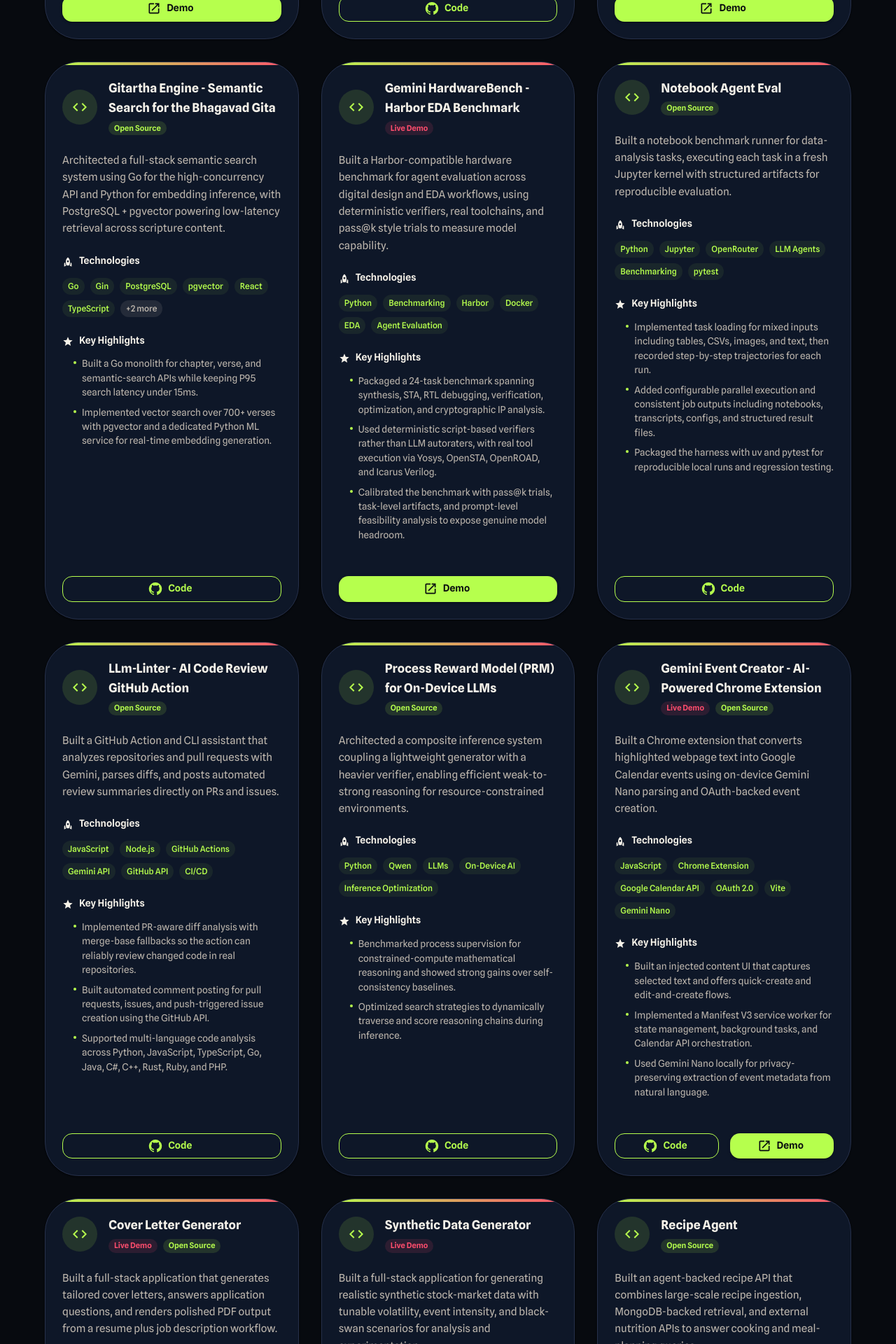
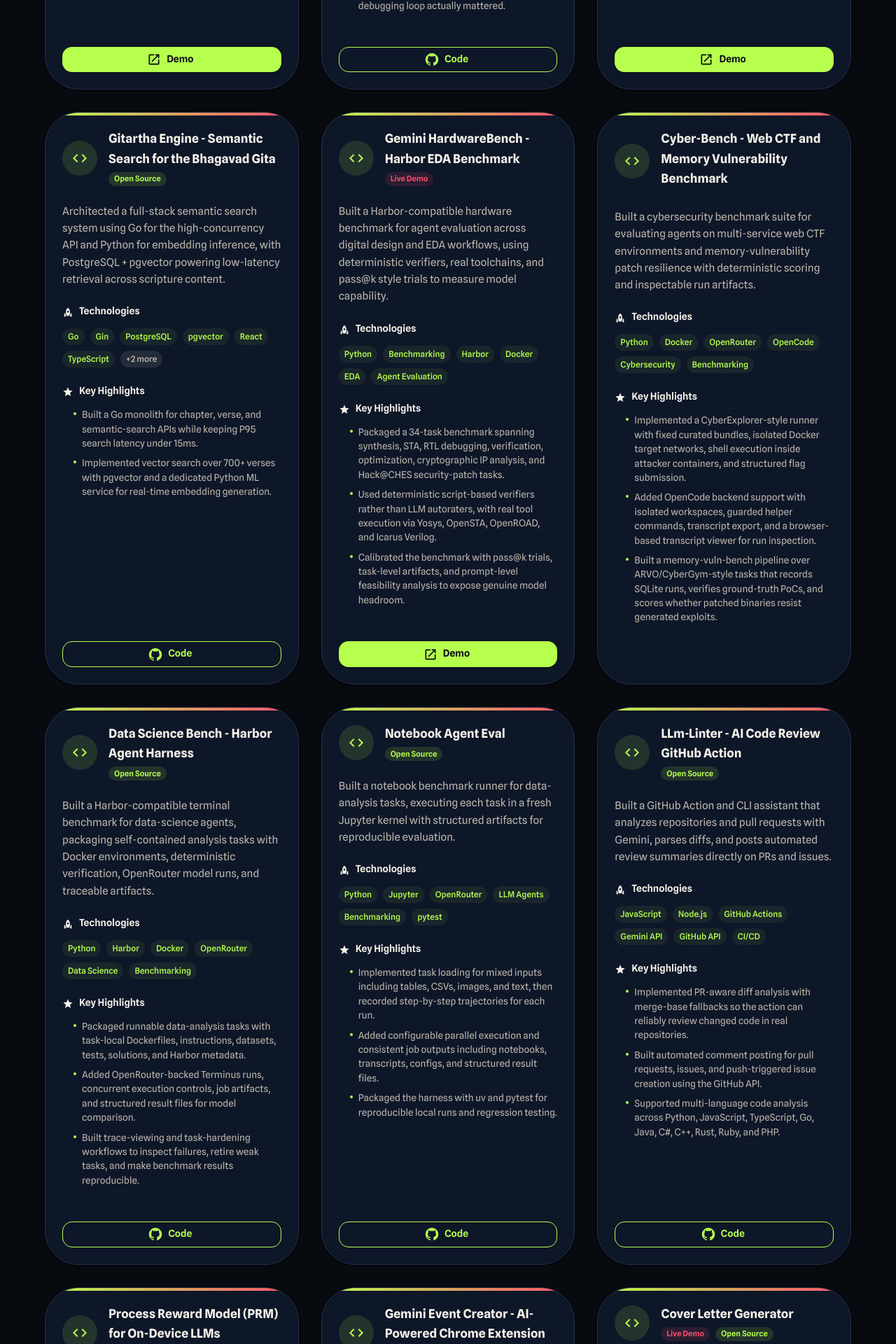
Before and after one commit to devangb3/dev-portfolio, a React (Create React App) app: page / in a window 1280 px wide. Shown: the part 3780-5700 px from the top of the page at 70% size. Built offline with nearby package versions, Linux system fonts and the light colour scheme.

Commit message:
chore: update projects

```diff
--- a/src/constants.js
+++ b/src/constants.js
@@ -6,8 +6,8 @@ export const projects = [
     id: "pilotcrew-gen-eval",
     title: "Agentic Eval Platform",
     description:
-      "Built an evaluation platform for testing and improving LLM and agent reliability across structured tasks, iterative workflows, and evaluation loops.",
-    technologies: ["Python", "MongoDB", "LLM Evaluations", "Prompt Optimization", "Adversarial Testing"],
+      "Built an evaluation platform for testing and improving LLM and agent reliability across structured tasks, coding agents, RAG workflows, tool use, and iterative prompt-optimization loops.",
+    technologies: ["Python", "MongoDB", "LLM Evaluations", "Prompt Optimization", "OpenRouter", "Observability"],
     highlights: [
       "Built infrastructure for repeatable evaluations, structured run tracking, and comparison of prompt or system changes over time.",
       "Designed the platform to support iterative experimentation with persistent artifacts and analysis-friendly outputs.",
@@ -22,10 +22,11 @@ export const projects = [
     title: "CausalFlow - Autonomous Agent Debugging Framework",
     description:
       "Built an interpretable agentic debugging framework that improved long-horizon reasoning performance by 40% over baseline and grounded agent behavior in deterministic, verifiable environments.",
-    technologies: ["Python", "LLMs", "Agentic Frameworks", "Debugging", "Synthetic Environments"],
+    technologies: ["Python", "LLMs", "Agentic Frameworks", "Debugging", "Synthetic Environments", "Ablation Studies"],
     highlights: [
       "Built an interpretable framework to localize and repair failure modes in multi-step reasoning chains for long-horizon tasks.",
-      "Engineered deterministic synthetic environments that replaced fuzzy world modeling with verifiable state transitions and measurable outcomes."
+      "Engineered deterministic synthetic environments that replaced fuzzy world modeling with verifiable state transitions and measurable outcomes.",
+      "Added baseline comparisons plus judge, minimality, and no-gold repair-prompt ablations to stress-test which parts of the debugging loop actually mattered."
     ],
     demoUrl: "#",
     githubUrl: "https://github.com/devangb3/CF-Implementation",
@@ -67,13 +68,43 @@ export const projects = [
       "Built a Harbor-compatible hardware benchmark for agent evaluation across digital design and EDA workflows, using deterministic verifiers, real toolchains, and pass@k style trials to measure model capability.",
     technologies: ["Python", "Benchmarking", "Harbor", "Docker", "EDA", "Agent Evaluation"],
     highlights: [
-      "Packaged a 24-task benchmark spanning synthesis, STA, RTL debugging, verification, optimization, and cryptographic IP analysis.",
+      "Packaged a 34-task benchmark spanning synthesis, STA, RTL debugging, verification, optimization, cryptographic IP analysis, and Hack@CHES security-patch tasks.",
       "Used deterministic script-based verifiers rather than LLM autoraters, with real tool execution via Yosys, OpenSTA, OpenROAD, and Icarus Verilog.",
       "Calibrated the benchmark with pass@k trials, task-level artifacts, and prompt-level feasibility analysis to expose genuine model headroom."
     ],
     demoUrl: "https://pilotcrew.ai/hardwarebench/harbor-dashboard",
     githubUrl: "#",
     isOpenSource: false
+  },
+  {
+    id: "cyber-bench",
+    title: "Cyber-Bench - Web CTF and Memory Vulnerability Benchmark",
+    description:
+      "Built a cybersecurity benchmark suite for evaluating agents on multi-service web CTF environments and memory-vulnerability patch resilience with deterministic scoring and inspectable run artifacts.",
+    technologies: ["Python", "Docker", "OpenRouter", "OpenCode", "Cybersecurity", "Benchmarking"],
+    highlights: [
+      "Implemented a CyberExplorer-style runner with fixed curated bundles, isolated Docker target networks, shell execution inside attacker containers, and structured flag submission.",
+      "Added OpenCode backend support with isolated workspaces, guarded helper commands, transcript export, and a browser-based transcript viewer for run inspection.",
+      "Built a memory-vuln-bench pipeline over ARVO/CyberGym-style tasks that records SQLite runs, verifies ground-truth PoCs, and scores whether patched binaries resist generated exploits."
+    ],
+    demoUrl: "#",
+    githubUrl: "https://github.com/PilotcrewAI/Cyber-Bench",
+    isOpenSource: false
+  },
+  {
+    id: "data-science-bench",
+    title: "Data Science Bench - Harbor Agent Harness",
+    description:
+      "Built a Harbor-compatible terminal benchmark for data-science agents, packaging self-contained analysis tasks with Docker environments, deterministic verification, OpenRouter model runs, and traceable artifacts.",
+    technologies: ["Python", "Harbor", "Docker", "OpenRouter", "Data Science", "Benchmarking"],
+    highlights: [
+      "Packaged runnable data-analysis tasks with task-local Dockerfiles, instructions, datasets, tests, solutions, and Harbor metadata.",
+      "Added OpenRouter-backed Terminus runs, concurrent execution controls, job artifacts, and structured result files for model comparison.",
+      "Built trace-viewing and task-hardening workflows to inspect failures, retire weak tasks, and make benchmark results reproducible."
+    ],
+    demoUrl: "#",
+    githubUrl: "https://github.com/devangb3/DataScience-Bench",
+    isOpenSource: true
   },
   {
     id: "notebook-agent-eval",
@@ -138,12 +169,12 @@ export const projects = [
     id: "cover-letter-generator",
     title: "Cover Letter Generator",
     description:
-      "Built a full-stack application that generates tailored cover letters, answers application questions, and renders polished PDF output from a resume plus job description workflow.",
-    technologies: ["Python", "Flask", "React", "Vite", "OpenRouter", "PDF Generation", "Docker"],
+      "Built a full-stack application that generates tailored cover letters, answers application questions, performs company-aware research, and renders editable PDF/resume outputs from a resume plus job description workflow.",
+    technologies: ["Python", "Flask", "React", "Vite", "OpenRouter", "Web Search", "PDF Generation", "Docker"],
     highlights: [
       "Implemented OpenRouter-based generation with a YAML-driven model allowlist enforced in both backend validation and frontend selection.",
-      "Built PDF rendering and download flows alongside a React frontend served through the Flask backend.",
-      "Packaged the app for deployment with Docker and cloud hosting."
+      "Added company-context web search, application-question answering, and prompt rules that ground responses in resume and project evidence.",
+      "Built editable cover-letter text before PDF download plus tailored resume PDF generation from structured resume YAML, including company-specific filenames."
     ],
     demoUrl: "https://cover-letter-generator-424176252593.us-central1.run.app",
     githubUrl: "https://github.com/devangb3/Cover-Letter-Generator",
```
